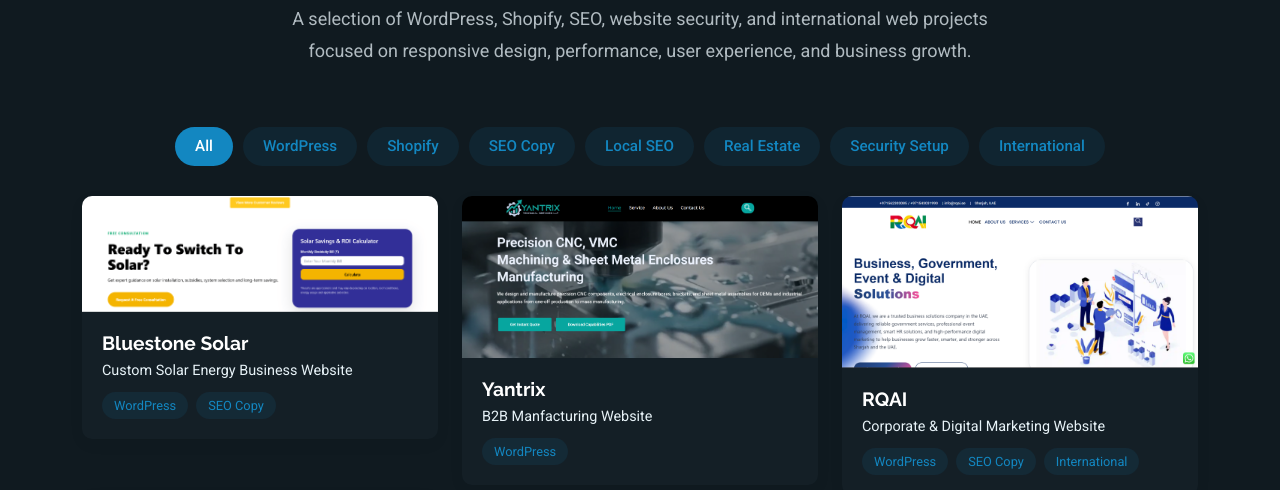
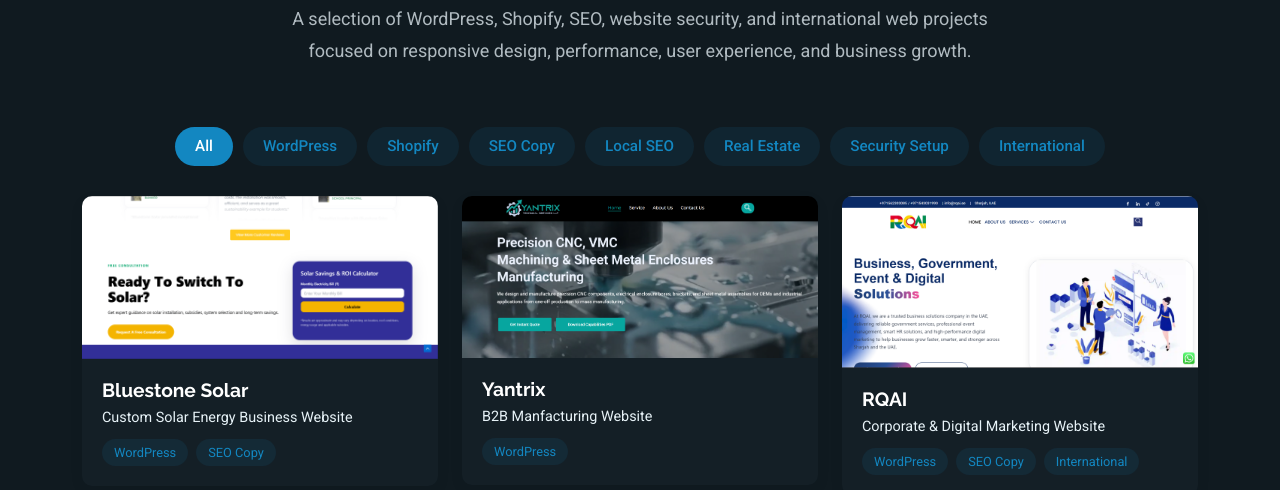
Before and after one commit to Sneh-lata959/snehlata959, a plain HTML site: page portfolio.html in a window 1280 px wide. Shown: the part 232-722 px from the top of the page. Drawn offline with Linux system fonts and the light colour scheme.

Commit message:
Update portfolio.html

```diff
--- a/portfolio.html
+++ b/portfolio.html
@@ -99,9 +99,9 @@
             <div class="col-lg-4 col-md-6 portfolio-item isotope-item filter-wordpress filter-seo filter-international">
               <div class="portfolio-card">
                 <div class="portfolio-img">
-                  <img src="./assets/img/portfolio/Solar.png" alt="Bluestone Solar Website" class="img-fluid">
+                  <img src="./assets/img/portfolio/Screenshot 2026-07-18 123018.png" alt="Bluestone Solar Website" class="img-fluid">
                   <div class="portfolio-overlay">
-                    <a href="./assets/img/portfolio/Solar.png" class="glightbox portfolio-lightbox"><i
+                    <a href="./assets/img/portfolio/Screenshot 2026-07-18 123018.png" class="glightbox portfolio-lightbox"><i
                         class="bi bi-plus"></i></a>
                     <a href="https://bluestonesolar.in/" target="_blank" class="portfolio-details-link"><i
                         class="bi bi-link"></i></a>
```
